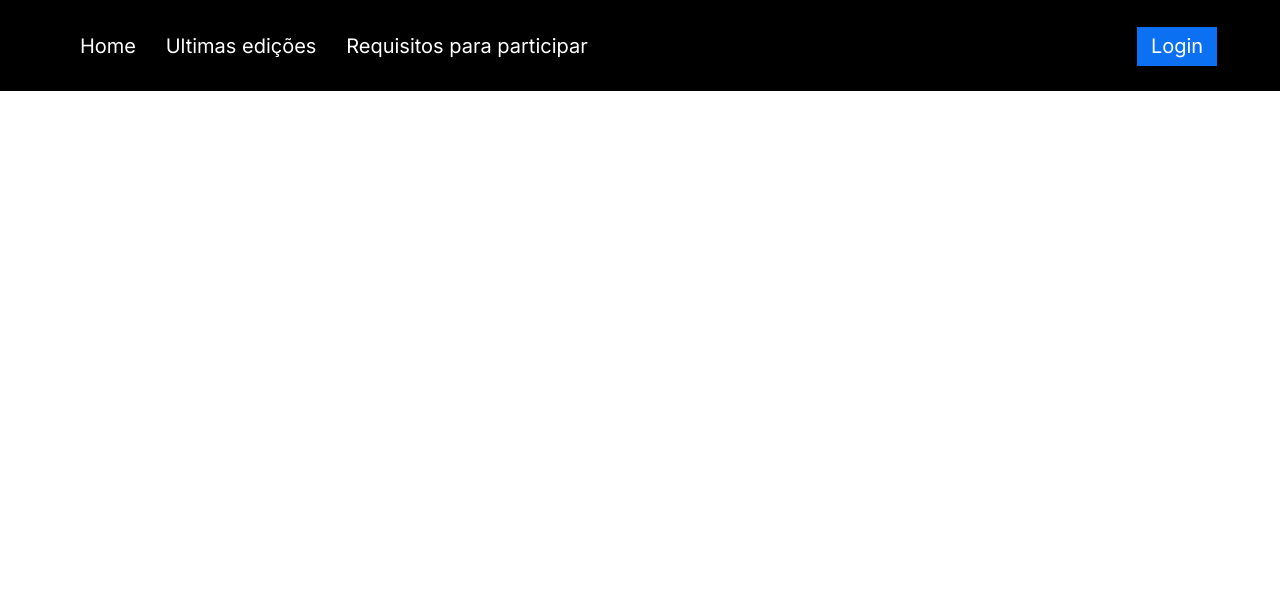
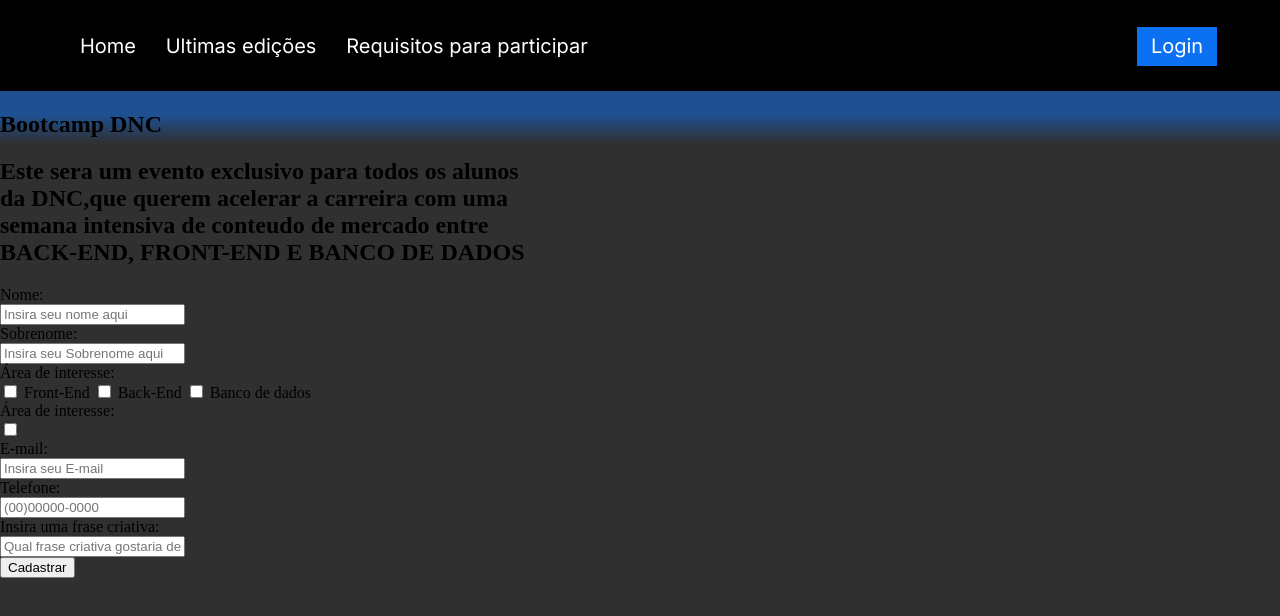
Before and after one commit to GabrielRios16/estudoprojeto2, a plain HTML site: page index.html in a window 1280 px wide. Drawn offline with Linux system fonts and the light colour scheme.

Commit message:
Estudo de semantica , parte de formulario e placeholder

```diff
--- a/index.html
+++ b/index.html
@@ -15,5 +15,58 @@
         </div>
         <button id="login">Login</button>
     </nav>
+    <section>
+        <header>
+            <h1>Bootcamp DNC</h1>
+            <h2>Este sera um evento exclusivo para todos os alunos <br> da <b>DNC</b>,que querem acelerar a carreira com uma <br> semana intensiva de conteudo de mercado entre <br> <b> BACK-END, FRONT-END E BANCO DE DADOS </b> </h2>
+
+        </header>
+
+        <form action="" method="post">
+            <div class="form-group">
+                <label for="">Nome:</label> <br>
+                <input type="text" placeholder="Insira seu nome aqui">
+
+            </div>
+            <div class="form-group">
+                <label for="">Sobrenome:</label> <br>
+                <input type="text" placeholder="Insira seu Sobrenome aqui">
+            </div>
+            <div class="form-group">
+                <div>
+                    <label for="">Área de interesse:</label> <br>
+                    <input type="checkbox" value="front">
+                    <label for="text">Front-End</label>
+                    <input type="checkbox" value="back">
+                    <label for="text">Back-End</label>
+                    <input type="checkbox" value="bd">
+                    <label for="text">Banco de dados</label>
+                </div>
+                <label for="">Área de interesse:</label> <br>
+                <input type="checkbox">
+
+
+            </div>
+            <div class="form-group">
+                <label for="">E-mail:</label> <br>
+                <input type="email" placeholder="Insira seu E-mail">
+
+
+            </div>
+            <div class="form-group">
+                <label for="">Telefone:</label> <br>
+                <input type="tel" placeholder="(00)00000-0000">
+
+            </div>
+            <div class="form-group">
+                <label for="">Insira uma frase criativa:</label> <br>
+                <input type="text" placeholder="Qual frase criativa gostaria de nos falar?">
+
+            </div>
+            <input type="submit" value="Cadastrar">
+        </form>
+
+
+    </section>
 </body>
 </html>
--- a/style.css
+++ b/style.css
@@ -4,6 +4,11 @@
     body{
       margin: 0px;
       padding: 0px;
+      background: linear-gradient(180deg, rgba(12, 112, 242, 0.5) 19.91%, rgba(12, 112, 242, 0) 24.84%),#303030;
+      background-repeat: no-repeat;
+
+
+
     }
     #login{
       margin-right: 5%;
```
